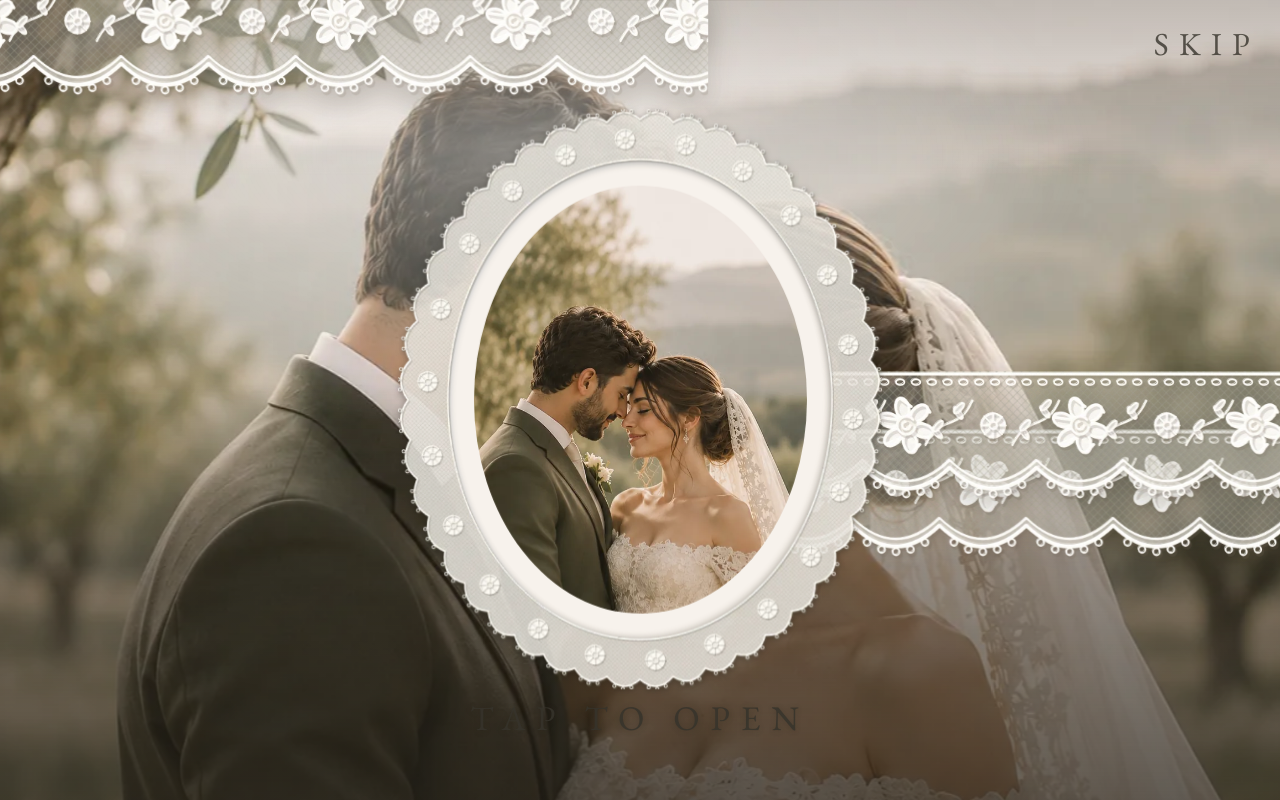
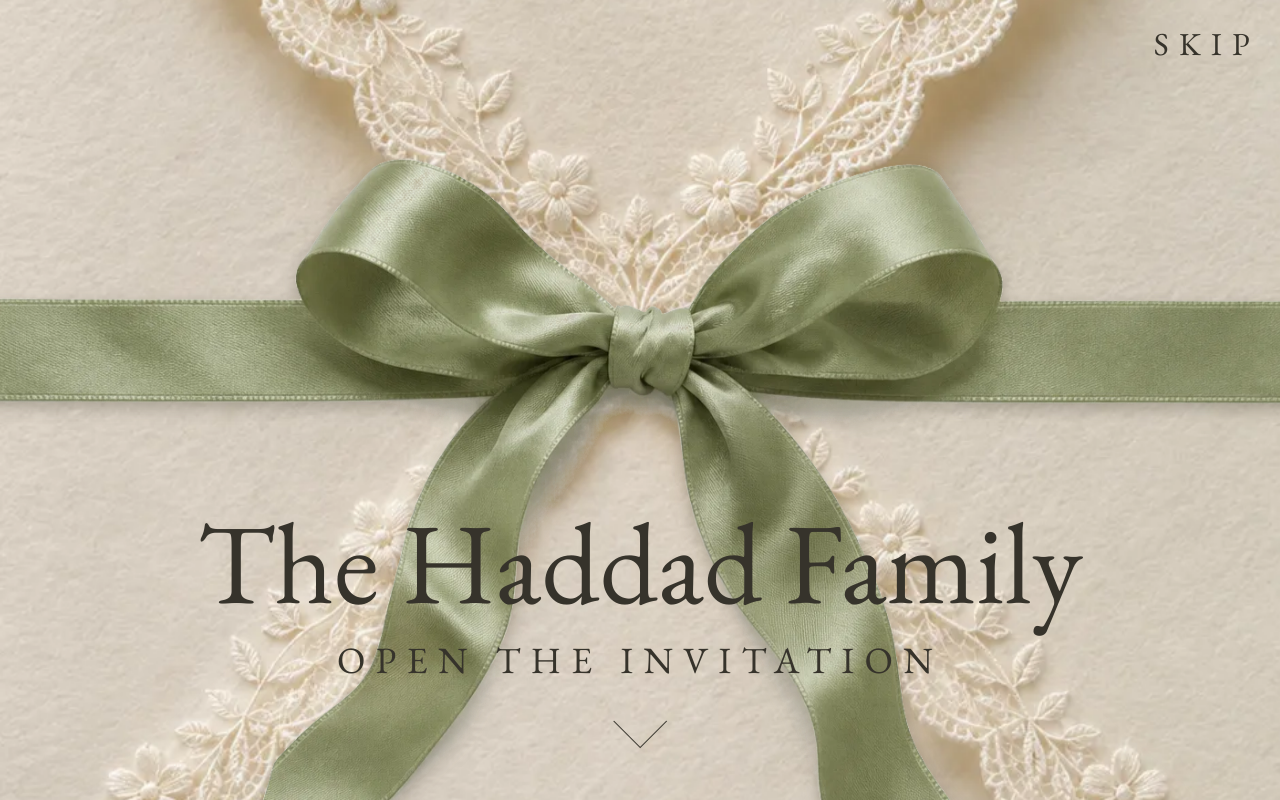
Before and after one commit to MayaChaker/rami-lea-invite, a Next.js app: page /i/rami-lea/haddad-7x2k in a window 1280 px wide. Built offline with nearby package versions, Linux system fonts and the light colour scheme; a web font is replaced by a local one.

Commit message:
Envelope: lace envelope photo in four flaps, satin ribbon that unties and falls

```diff
--- a/src/app/i/[slug]/[token]/page.tsx
+++ b/src/app/i/[slug]/[token]/page.tsx
@@ -80,10 +80,11 @@ export default async function GuestInvitation({
   return (
     <main className="invitation" lang={L} dir={L === "ar" ? "rtl" : "ltr"}>
       <Envelope
-        tapLabel={t.tapOpen}
+        envelope={inv.media.envelope}
+        ribbon={inv.media.ribbon}
+        guestName={guest.name[L]}
+        tapLabel={t.openInvitation}
         skipLabel={t.skip}
-        photo={inv.media.cameo}
-        photoAlt={names}
       />
 
       <Hero
--- a/src/components/envelope/Envelope.module.css
+++ b/src/components/envelope/Envelope.module.css
@@ -1,297 +1,145 @@
-/* Full-screen opening. The flaps cover the inside paper, the seal sits on top.
-   Everything here is plain HTML + CSS + three small images (public/lace/), so
-   the envelope looks finished from the very first frame, before any
-   JavaScript has run. The colour comes from --color-sage, so it can change
-   per client. */
+/* Full-screen opening: a photo of a closed ivory envelope (--envelope), cut
+   into its four flaps with clip-path, and a satin ribbon (--ribbon) tied on top.
+   Plain HTML + CSS + two preloaded images, so it is complete on the first frame.
+   Tap: the bow is pulled and the ribbon falls away, the flaps open in 3D,
+   then everything fades into the hero underneath. */
 .envelope {
   position: fixed;
   inset: 0;
   z-index: 20;
   overflow: hidden;
   container-type: size;
-  perspective: 1300px;
-  /* No background: as the flaps open, the hero video behind shows straight through. */
+  perspective: 1100px;
+  background: var(--color-paper);
   cursor: pointer;
-  transition: opacity 0.7s ease;
+  transition: background-color 0.5s ease 0.6s, opacity 0.7s ease;
 }
 
-/* Slightly larger than the screen, so no edge shows when it tilts. */
-.stage {
+/* The photo keeps its own proportions (941 × 1672) and covers the screen,
+   centred: on a phone it is a little wider than the screen. */
+.box {
+  --ratio: calc(941 / 1672);
   position: absolute;
-  inset: -4%;
+  left: 50%;
+  top: 50%;
+  width: max(100cqw, 100cqh * var(--ratio));
+  aspect-ratio: 941 / 1672;
+  translate: -50% -50%;
   transform-style: preserve-3d;
 }
 
-/* When it opens, the tilt eases back to flat. */
-.cracked .stage {
-  transition: transform 1s cubic-bezier(0.4, 0, 0.2, 1);
+/* ---------- four flaps, hinged on their outer edge ----------
+   Each flap is the whole photo, clipped to its triangle. The flaps meet where
+   the lace crosses in the photo: 50% across, 47.9% down. The top and bottom
+   flaps keep their lace. */
+.flap {
+  position: absolute;
+  inset: 0;
+  background: var(--envelope) center / 100% 100%;
+  backface-visibility: hidden;
+  transition:
+    transform 1.25s cubic-bezier(0.55, 0, 0.25, 1),
+    opacity 0.5s ease 0.7s;
 }
 
-/* Moving light, follows the tilt (--lx / --ly are set from JS). */
-.sheen {
+.top {
+  clip-path: polygon(0 0, 100% 0, 100% 23.6%, 50% 47.9%, 0 20.6%);
+  transform-origin: 50% 0;
+  filter: drop-shadow(0 6px 8px rgb(60 50 34 / 0.18));
+}
+
+.bottom {
+  clip-path: polygon(0 100%, 100% 100%, 100% 70.6%, 50% 46.1%, 0 70.6%);
+  transform-origin: 50% 100%;
+  filter: drop-shadow(0 -4px 8px rgb(60 50 34 / 0.12));
+}
+
+.left {
+  clip-path: polygon(0 19%, 51% 47.9%, 0 72%);
+  transform-origin: 0 50%;
+}
+
+.right {
+  clip-path: polygon(100% 22%, 49% 47.9%, 100% 72%);
+  transform-origin: 100% 50%;
+}
+
+/* ---------- the ribbon ----------
+   The image is 1536 × 1024 with the knot at 49.8% / 33.2%. It is set so the
+   knot sits where the flaps meet, wider than the envelope so the band runs
+   off both sides. */
+.ribbon {
+  position: absolute;
+  left: -4.5%;
+  top: 34.3%;
+  width: 109.5%;
+  aspect-ratio: 1536 / 1024;
+  background: var(--ribbon) center / contain no-repeat;
+  transform-origin: 49.8% 33.2%;
+  filter: drop-shadow(0 6px 8px rgb(50 48 30 / 0.28));
+  pointer-events: none;
+}
+
+/* Moving light across the paper, while it waits */
+.light {
   position: absolute;
   inset: 0;
   pointer-events: none;
-  transform: translateZ(5px);
-  background: radial-gradient(
-    60% 45% at var(--lx, 40%) var(--ly, 30%),
-    rgb(255 255 255 / 0.45),
-    rgb(255 255 255 / 0) 70%
+  background: linear-gradient(
+    115deg,
+    rgb(255 255 255 / 0) 30%,
+    rgb(255 255 255 / 0.22) 45%,
+    rgb(255 255 255 / 0) 60%
   );
-  mix-blend-mode: soft-light;
-  transition: opacity 0.6s;
+  background-size: 250% 100%;
+  animation: light 5s ease-in-out infinite;
+  transition: opacity 0.4s;
 }
 
-.opened .sheen {
-  opacity: 0;
+/* ---------- the guest's name and the call to open ---------- */
+.label {
+  position: absolute;
+  left: 0;
+  right: 0;
+  bottom: 7.5cqh;
+  display: flex;
+  flex-direction: column;
+  align-items: center;
+  gap: 1.6cqh;
+  padding: 0;
+  border: 0;
+  background: none;
+  color: var(--color-ink);
+  font: inherit;
+  cursor: pointer;
+  transition: opacity 0.4s;
 }
 
-/* ---------- four flaps, hinged on their outer edge ---------- */
-/* Each flap sits a pixel higher than the one before, so they never flicker.
-   A flap is a size container: its shape and lace are measured in cqw / cqh
-   of the flap itself. */
-.flap {
-  position: absolute;
-  inset: 0;
-  container-type: size;
-  pointer-events: none;
-  backface-visibility: hidden;
-  transition:
-    transform 1.05s cubic-bezier(0.55, 0, 0.25, 1),
-    filter 1.05s ease;
-}
-
-.right {
-  transform-origin: 100% 50%;
-  transform: translateZ(1px);
-}
-
-.left {
-  transform-origin: 0 50%;
-  transform: translateZ(2px);
-  filter: drop-shadow(6px 0 10px rgb(38 34 26 / 0.22));
-}
-
-.bottom {
-  transform-origin: 50% 100%;
-  transform: translateZ(3px);
-  filter: drop-shadow(0 -6px 10px rgb(38 34 26 / 0.26));
-}
-
-.top {
-  transform-origin: 50% 0;
-  transform: translateZ(4px);
-  filter: drop-shadow(0 10px 14px rgb(38 34 26 / 0.34));
-}
-
-/* The sage linen of a flap: woven threads (a transparent tile) over a soft
-   light and a gradient. Each flap catches the light a little differently. */
-.face {
-  position: absolute;
-  inset: 0;
-  --from: color-mix(in srgb, var(--color-sage), white var(--a));
-  --to: color-mix(in srgb, var(--color-sage), var(--b-mix));
-  background:
-    url("/lace/linen.webp") 0 0 / 130px 130px,
-    radial-gradient(90cqh 90cqh at 25% 15%, rgb(255 255 255 / var(--light)), rgb(255 255 255 / 0)),
-    linear-gradient(150deg, var(--from), var(--to));
-}
-
-/* The flap shapes: from the outer edge to a softly rounded tip just past the
-   centre. o = 3.5cqw is how far the tips reach past the centre; the middle
-   points follow the curve of the tip. */
-.top .face {
-  --a: 20%;
-  --b-mix: white 4%;
-  --light: 0.24;
-  clip-path: polygon(
-    -1px -1px,
-    calc(100% + 1px) -1px,
-    calc(50% + 3.5cqw) calc(50% - 2.1cqw),
-    calc(50% + 1.75cqw) calc(50% - 0.66cqw),
-    50% calc(50% - 0.18cqw),
-    calc(50% - 1.75cqw) calc(50% - 0.66cqw),
-    calc(50% - 3.5cqw) calc(50% - 2.1cqw)
-  );
-}
-
-.bottom .face {
-  --a: 15%;
-  --b-mix: white 1%;
-  --light: 0.18;
-  clip-path: polygon(
-    -1px calc(100% + 1px),
-    calc(100% + 1px) calc(100% + 1px),
-    calc(50% + 3.5cqw) calc(50% + 2.1cqw),
-    calc(50% + 1.75cqw) calc(50% + 0.66cqw),
-    50% calc(50% + 0.18cqw),
-    calc(50% - 1.75cqw) calc(50% + 0.66cqw),
-    calc(50% - 3.5cqw) calc(50% + 2.1cqw)
-  );
-}
-
-.left .face {
-  --a: 12%;
-  --b-mix: black 4%;
-  --light: 0.16;
-  clip-path: polygon(
-    -1px -1px,
-    -1px calc(100% + 1px),
-    calc(50% + 2.8cqw) calc(50% + 3.5cqw),
-    calc(50% + 3.85cqw) calc(50% + 1.75cqw),
-    calc(50% + 4.2cqw) 50%,
-    calc(50% + 3.85cqw) calc(50% - 1.75cqw),
-    calc(50% + 2.8cqw) calc(50% - 3.5cqw)
-  );
-}
-
-.right .face {
-  --a: 9%;
-  --b-mix: black 6%;
-  --light: 0.14;
-  clip-path: polygon(
-    calc(100% + 1px) -1px,
-    calc(100% + 1px) calc(100% + 1px),
-    calc(50% - 2.8cqw) calc(50% + 3.5cqw),
-    calc(50% - 3.85cqw) calc(50% + 1.75cqw),
-    calc(50% - 4.2cqw) 50%,
-    calc(50% - 3.85cqw) calc(50% - 1.75cqw),
-    calc(50% - 2.8cqw) calc(50% - 3.5cqw)
-  );
-}
-
-/* ---------- lace along the inner edges of the top and bottom flaps ---------- */
-/* One strip per edge: it starts at one end of the edge, is turned to lie along
-   it (atan2), and is exactly as long as the edge (hypot), so every strip ends
-   at the tip. The tile repeats along the strip; its straight side sits on the
-   edge and the scallops hang over the flap below. */
-.lace {
-  --dx: 46.5cqw; /* 50cqw - o */
-  --dy: calc(50cqh - 2.1cqw); /* 50cqh - 0.6·o */
-  position: absolute;
-  width: hypot(var(--dx), var(--dy));
-  height: 10.08cqw; /* lace width 9cqw, plus the scallops */
-  transform-origin: 0 0;
-  background: url("/lace/strip.webp") 0 0 / auto 100% repeat-x;
-}
-
-/* top flap: corner → tip on the left, tip → corner on the right */
-.laceTL {
-  left: 0;
-  top: 0;
-  transform: rotate(atan2(var(--dy), var(--dx))) translateY(-1px);
-}
-
-.laceTR {
-  left: calc(50cqw + 3.5cqw);
-  top: calc(50cqh - 2.1cqw);
-  transform: rotate(atan2(calc(-1 * var(--dy)), var(--dx))) translateY(-1px);
-}
-
-/* bottom flap: tip → corner on the left, corner → tip on the right */
-.laceBL {
-  left: calc(50cqw - 3.5cqw);
-  top: calc(50cqh + 2.1cqw);
-  transform: rotate(atan2(var(--dy), calc(-1 * var(--dx)))) translateY(-1px);
-}
-
-.laceBR {
-  left: 100cqw;
-  top: 100cqh;
-  transform: rotate(atan2(calc(-1 * var(--dy)), calc(-1 * var(--dx)))) translateY(-1px);
-}
-
-/* Older browsers without hypot()/atan2(): no lace rather than lace at the wrong angle */
-@supports not (width: hypot(1px, 1px)) {
-  .lace {
-    display: none;
-  }
-}
-
-/* ---------- the "seal": the couple's cameo in a lace oval ---------- */
-.seal {
-  position: absolute;
-  z-index: 1;
-  left: 50%;
-  top: 50%;
-  width: 30cqw;
-  aspect-ratio: 4 / 5;
-  /* One transform for both: a separate `translate` gets merged away by the CSS optimizer. */
-  transform: translate(-50%, -50%) translateZ(8px);
-  padding: 0;
-  border: 0;
-  border-radius: 50%;
-  background: none;
-  cursor: pointer;
-  transition:
-    transform 0.7s cubic-bezier(0.5, 0, 0.3, 1),
-    opacity 0.6s ease;
-}
-
-/* Ivory paper oval with the photo inset, like the letter page */
-.cameo {
-  position: absolute;
-  inset: 0;
-  overflow: hidden;
-  border-radius: 50%;
-  background: var(--color-paper);
-  box-shadow:
-    inset 3px 3px 5px rgb(255 255 255 / 0.95),
-    inset -3px -3px 6px rgb(120 112 92 / 0.2),
-    0 12px 22px -8px rgb(28 25 18 / 0.55),
-    0 3px 6px rgb(28 25 18 / 0.25);
-}
-
-.cameoPhoto {
-  inset: 2cqw !important;
-  width: calc(100% - 4cqw) !important;
-  height: calc(100% - 4cqw) !important;
-  object-fit: cover;
-  border-radius: 50%;
-}
-
-/* Lace ring around the oval (same image as the letter page: a 200×250 oval
-   with a 26 px band reaches 26/200 of the oval's width past each side) */
-.seal::after {
-  content: "";
-  position: absolute;
-  inset: calc(-30cqw * 26 / 200);
-  background-image: var(--lace-oval);
-  background-size: 100% 100%;
-  filter: drop-shadow(0 2px 3px rgb(28 25 18 / 0.4));
-  pointer-events: none;
-}
-
-/* A soft ring that spreads out, inviting a tap */
-.seal::before {
-  content: "";
-  position: absolute;
-  inset: -26%;
-  border: 1px solid rgb(252 250 245 / 0.8);
-  border-radius: 50%;
-  animation: ripple 2.4s ease-out infinite;
-}
-
-.seal:focus-visible {
-  outline: 2px solid var(--color-on-sage);
-  outline-offset: 14px;
+.guest {
+  font-family: var(--font-script);
+  font-size: 9cqw;
+  line-height: 1;
+  color: var(--color-sage-dark);
 }
 
 .tap {
-  position: absolute;
-  z-index: 1;
-  left: 0;
-  right: 0;
-  bottom: 7%;
-  margin: 0;
-  text-align: center;
-  font-size: 2.7cqw;
-  letter-spacing: 0.32em;
+  font-size: 2.9cqw;
+  letter-spacing: 0.28em;
   text-transform: uppercase;
-  color: var(--color-on-sage);
-  text-shadow: 0 1px 6px rgb(38 34 26 / 0.4);
-  animation: breathe 2.4s ease-in-out infinite;
-  pointer-events: none;
+}
+
+.chevron {
+  width: 3cqw;
+  height: 3cqw;
+  border-right: 1px solid currentColor;
+  border-bottom: 1px solid currentColor;
+  rotate: 45deg;
+  animation: bob 1.8s ease-in-out infinite;
+}
+
+:global([dir="rtl"]) .guest {
+  font-family: var(--font-ar-display);
+  line-height: 1.5;
 }
 
 :global([dir="rtl"]) .tap {
@@ -299,21 +147,24 @@
   letter-spacing: 0;
 }
 
+.label:focus-visible {
+  outline: 2px solid var(--color-sage);
+  outline-offset: 6px;
+}
+
 /* Skip the opening, top corner */
 .skip {
   position: absolute;
-  z-index: 2;
   top: max(12px, env(safe-area-inset-top, 0px));
   inset-inline-end: 12px;
   padding: 8px;
   border: 0;
   background: none;
-  color: var(--color-on-sage);
+  color: var(--color-muted);
   font: inherit;
   font-size: 2.5cqw;
   letter-spacing: 0.32em;
   text-transform: uppercase;
-  opacity: 0.8;
   cursor: pointer;
 }
 
@@ -323,50 +174,44 @@
 }
 
 .skip:focus-visible {
-  outline: 2px solid var(--color-on-sage);
+  outline: 2px solid var(--color-sage);
   outline-offset: 2px;
 }
 
-.cracked .skip {
-  opacity: 0;
-  pointer-events: none;
-  transition: opacity 0.3s;
+/* ---------- stages (each one stays on once reached) ---------- */
+.untie {
+  background-color: transparent; /* the hero shows through as the flaps open */
 }
 
-/* ---------- stages (each one stays on once reached) ---------- */
-/* The cameo lifts toward the guest and fades as the flaps open */
-.cracked .seal {
-  transform: translate(-50%, -50%) translateZ(120px) scale(1.12);
+.untie .ribbon {
+  animation: untie 1.5s cubic-bezier(0.45, 0, 0.85, 0.5) forwards;
+}
+
+.untie .label,
+.untie .skip,
+.untie .light {
   opacity: 0;
   pointer-events: none;
 }
 
-.cracked .seal::before {
-  display: none;
-}
-
-.cracked .tap {
-  animation: none;
-  opacity: 0;
-  transition: opacity 0.3s;
-}
-
 .opened .top {
-  transform: translateZ(4px) rotateX(176deg);
+  transform: rotateX(-170deg);
 }
 
 .opened .bottom {
-  transform: translateZ(3px) rotateX(-176deg);
+  transform: rotateX(170deg);
 }
 
 .opened .left {
-  transform: translateZ(2px) rotateY(-176deg);
-  transition-delay: 0.12s;
+  transform: rotateY(170deg);
 }
 
 .opened .right {
-  transform: translateZ(1px) rotateY(176deg);
-  transition-delay: 0.12s;
+  transform: rotateY(-170deg);
+}
+
+.opened .flap {
+  opacity: 0;
 }
 
 .fading {
@@ -375,20 +220,34 @@
 }
 
 /* ---------- animations ---------- */
-@keyframes ripple {
-  from {
-    transform: scale(0.35);
-    opacity: 0.9;
+/* One piece of ribbon: pulled, the loops close, then it falls with gravity */
+@keyframes untie {
+  0% {
+    transform: none;
   }
-  to {
-    transform: scale(1.4);
-    opacity: 0;
+  14% {
+    transform: scale(1.03, 0.95);
+  }
+  30% {
+    transform: scale(0.95, 1.04) rotate(-2deg);
+  }
+  100% {
+    transform: translate(2%, 210%) rotate(12deg);
   }
 }
 
-@keyframes breathe {
+@keyframes light {
+  from {
+    background-position: 120% 0;
+  }
+  to {
+    background-position: -20% 0;
+  }
+}
+
+@keyframes bob {
   50% {
-    opacity: 0.4;
+    translate: 0 4px;
   }
 }
 
--- a/src/components/envelope/Envelope.tsx
+++ b/src/components/envelope/Envelope.tsx
@@ -1,83 +1,46 @@
 "use client";
 
-import { useEffect, useRef, useState, type PointerEvent } from "react";
+import { useEffect, useRef, useState, type CSSProperties } from "react";
 import { preload } from "react-dom";
 import styles from "./Envelope.module.css";
-import Image from "next/image";
 
 type FlapName = "top" | "bottom" | "left" | "right";
 
-// Lace along the inner edges: two strips on the top flap, two on the bottom.
-const LACE: Partial<Record<FlapName, string[]>> = {
-  top: [styles.laceTL, styles.laceTR],
-  bottom: [styles.laceBL, styles.laceBR],
-};
-
-// Opening sequence, in order. Each stage starts at `at` ms after the tap.
+// Opening sequence, in order. Each stage starts at `at` ms after the tap,
+// and every stage reached stays on, so the CSS can build on it.
+//   untie   the bow is pulled, its loops close, the ribbon falls away
+//   opened  the four flaps open in 3D
+//   fading  the envelope fades, the hero shows through
+//   gone    the envelope is removed from the page
 const STAGES = [
-  { name: "cracked", at: 0 },
-  { name: "opened", at: 650 },
-  { name: "fading", at: 1500 },
-  { name: "gone", at: 2200 },
+  { name: "untie", at: 0 },
+  { name: "opened", at: 850 },
+  { name: "fading", at: 2000 },
+  { name: "gone", at: 2700 },
 ] as const;
 
 type Stage = "closed" | (typeof STAGES)[number]["name"];
 
 // Drawing order: the top flap comes last, so it sits above the others.
-const FLAPS: FlapName[] = ["right", "left", "bottom", "top"];
+const FLAPS: FlapName[] = ["left", "right", "bottom", "top"];
 
 type Props = {
-  tapLabel: string; // e.g. "Tap to open"
-  skipLabel: string; // e.g. "Skip"
-  photo: string; // the couple's cameo, in a lace oval, where a wax seal would be
-  photoAlt: string;
+  envelope: string; // photo of the closed envelope, flaps meeting in the centre
+  ribbon: string; // the ribbon and its bow, on a transparent background
+  guestName: string; // "The Haddad Family"
+  tapLabel: string; // "Open the invitation"
+  skipLabel: string; // "Skip"
 };
 
-export function Envelope({ tapLabel, skipLabel, photo, photoAlt }: Props) {
+export function Envelope({ envelope, ribbon, guestName, tapLabel, skipLabel }: Props) {
   const [stage, setStage] = useState<Stage>("closed");
   const timers = useRef<number[]>([]);
-  const stageRef = useRef<HTMLDivElement>(null);
-  // Pointer position, from -0.5 to 0.5 on each axis. A ref, so moving the mouse never re-renders.
-  const pointer = useRef({ x: 0, y: 0 });
 
   // Clear pending timers if the component is removed mid-animation.
   useEffect(() => {
     const pending = timers.current;
     return () => pending.forEach(clearTimeout);
   }, []);
-
-  // Idle motion while closed: a slow tilt, nudged by the pointer, and a light that follows it.
-  useEffect(() => {
-    const el = stageRef.current;
-    if (!el || stage !== "closed") return;
-    if (window.matchMedia("(prefers-reduced-motion: reduce)").matches) return;
-
-    const t0 = performance.now();
-    let raf = 0;
-    const frame = (now: number) => {
-      const t = (now - t0) / 1000;
-      const rx = Math.cos(t * 0.8) * 1.1 + pointer.current.y * 2.4;
-      const ry = Math.sin(t * 0.6) * 1.4 + pointer.current.x * 2.8;
-      el.style.transform = `rotateX(${rx}deg) rotateY(${ry}deg)`;
-      el.style.setProperty("--lx", `${40 + ry * 14}%`);
-      el.style.setProperty("--ly", `${30 + rx * 14}%`);
-      raf = requestAnimationFrame(frame);
-    };
-    raf = requestAnimationFrame(frame);
-
-    return () => {
-      cancelAnimationFrame(raf);
-      el.style.transform = ""; // settle flat; the CSS transition eases it back
-    };
-  }, [stage]);
-
-  function onPointerMove(e: PointerEvent<HTMLDivElement>) {
-    const r = e.currentTarget.getBoundingClientRect();
-    pointer.current = {
-      x: (e.clientX - r.left) / r.width - 0.5,
-      y: (e.clientY - r.top) / r.height - 0.5,
-    };
-  }
 
   // Once the envelope starts fading, tell the page it is open:
   // the hero text reveals itself and scrolling is unlocked (both in CSS).
@@ -94,10 +57,15 @@ export function Envelope({ tapLabel, skipLabel, photo, photoAlt }: Props) {
     setStage("gone");
   }
 
+  // Runs once on mount. skip() waits for the next frame, so the state does
+  // not change while React is still running the effect.
   useEffect(() => {
-    if (window.matchMedia("(prefers-reduced-motion: reduce)").matches) skip();
-    // Runs once on mount; skip() only uses refs and setters.
-    // eslint-disable-next-line react-hooks/exhaustive-deps
+    if (!window.matchMedia("(prefers-reduced-motion: reduce)").matches) return;
+    const frame = requestAnimationFrame(() => {
+      document.documentElement.dataset.opened = "";
+      setStage("gone");
+    });
+    return () => cancelAnimationFrame(frame);
   }, []);
 
   function open() {
@@ -107,45 +75,37 @@ export function Envelope({ tapLabel, skipLabel, photo, photoAlt }: Props) {
     }
   }
 
-  // Ask for the linen and lace images at the top of the HTML, so they arrive
-  // together with the page and the envelope is complete on its first frame.
-  preload("/lace/linen.webp", { as: "image", fetchPriority: "high" });
-  preload("/lace/strip.webp", { as: "image", fetchPriority: "high" });
-  preload("/lace/oval.webp", { as: "image", fetchPriority: "high" });
+  // Ask for both images at the top of the HTML, so the envelope is complete
+  // on its first frame.
+  preload(envelope, { as: "image", fetchPriority: "high" });
+  preload(ribbon, { as: "image", fetchPriority: "high" });
 
   if (stage === "gone") return null;
 
-  // Every stage reached so far stays on, so the CSS can build on it.
-  const reached = STAGES.slice(
-    0,
-    STAGES.findIndex((s) => s.name === stage) + 1,
-  );
-  const className = [
-    styles.envelope,
-    ...reached.map((s) => styles[s.name]),
-  ].join(" ");
+  const reached = STAGES.slice(0, STAGES.findIndex((s) => s.name === stage) + 1);
+  const className = [styles.envelope, ...reached.map((s) => styles[s.name])].join(" ");
+
+  // The images come from the invitation's data, so CSS gets them as variables.
+  const images = {
+    "--envelope": `url(${envelope})`,
+    "--ribbon": `url(${ribbon})`,
+  } as CSSProperties;
 
   return (
-    <div className={className} onClick={open} onPointerMove={onPointerMove}>
+    <div className={className} style={images} onClick={open}>
+      <div className={styles.box}>
+        {FLAPS.map((name) => (
+          <div key={name} className={`${styles.flap} ${styles[name]}`} aria-hidden="true" />
+        ))}
+        <div className={styles.ribbon} aria-hidden="true" />
+      </div>
+      <div className={styles.light} aria-hidden="true" />
 
-      <div ref={stageRef} className={styles.stage}>
-        {FLAPS.map((name) => (
-          <div key={name} className={`${styles.flap} ${styles[name]}`} aria-hidden="true">
-            <span className={styles.face} />
-            {LACE[name]?.map((cls) => (
-              <span key={cls} className={`${styles.lace} ${cls}`} />
-            ))}
-          </div>
-        ))}
-
-        <div className={styles.sheen} aria-hidden="true" />
-        {/* The "seal": the couple's photo in a lace oval, as on the letter page */}
-        <button type="button" className={styles.seal} aria-label={tapLabel}>
-          <span className={styles.cameo}>
-            <Image src={photo} alt={photoAlt} fill sizes="35vw" priority className={styles.cameoPhoto} />
-          </span>
-        </button>
-      </div>
+      <button type="button" className={styles.label}>
+        <span className={styles.guest}>{guestName}</span>
+        <span className={styles.tap}>{tapLabel}</span>
+        <span className={styles.chevron} aria-hidden="true" />
+      </button>
 
       <button
         type="button"
@@ -157,10 +117,6 @@ export function Envelope({ tapLabel, skipLabel, photo, photoAlt }: Props) {
       >
         {skipLabel}
       </button>
-
-      <p className={styles.tap} aria-hidden="true">
-        {tapLabel}
-      </p>
     </div>
   );
 }
--- a/src/data/invitations/rami-lea.ts
+++ b/src/data/invitations/rami-lea.ts
@@ -25,6 +25,8 @@ export const ramiLea: Invitation = {
       ar: "العروسان جبينًا إلى جبين تحت شجرة زيتون",
     },
     ogPhoto: `${base}/og-couple.jpg`,
+    envelope: `${base}/envelope-full.webp`,
+    ribbon: `${base}/ribbon-bow.webp`,
     cameo: `${base}/couple-cameo.webp`,
     framed: `${base}/couple-framed.webp`,
   },
--- a/src/lib/copy.ts
+++ b/src/lib/copy.ts
@@ -6,7 +6,7 @@ const en = {
   getting: "We’re getting married",
   families: (groom: string, bride: string) => `The ${groom} & ${bride} families`,
   honour: "have the honour of inviting you to the marriage of their children",
-  tapSeal: "Tap the seal to open",
+  openInvitation: "Open the invitation",
   skip: "Skip",
   and: " & ",
   amp: "&",
@@ -59,7 +59,7 @@ const ar: typeof en = {
   getting: "نحتفل بزفافنا",
   families: (groom: string, bride: string) => `عائلتا ${groom} و${bride}`,
   honour: "تتشرّفان بدعوتكم إلى حفل زفاف ولدَيهما",
-  tapSeal: "اضغطوا على الختم",
+  openInvitation: "افتحوا الدعوة",
   skip: "تخطّي",
   and: " و",
   amp: "و",
--- a/src/lib/types.ts
+++ b/src/lib/types.ts
@@ -46,7 +46,9 @@ export interface Invitation {
     hero: string; // the couple's photo on the first page
     heroAlt: Localized; // describes the hero photo for screen readers
     ogPhoto: string; // JPEG behind the WhatsApp preview, 1200×630
-    cameo: string; // the oval photo on the envelope and the letter page (4:5)
+    envelope: string; // the closed envelope, full screen, flaps meeting in the centre (941×1672)
+    ribbon: string; // the satin ribbon and bow tied across it, transparent (1536×1024)
+    cameo: string; // the oval photo on the letter page (4:5)
     framed: string; // the square photo in the lace frame
   };
   letter: Localized;
```
Also changed, not shown: public/invitations/rami-lea/envelope-full.webp (added), public/invitations/rami-lea/ribbon-bow.webp (added).
